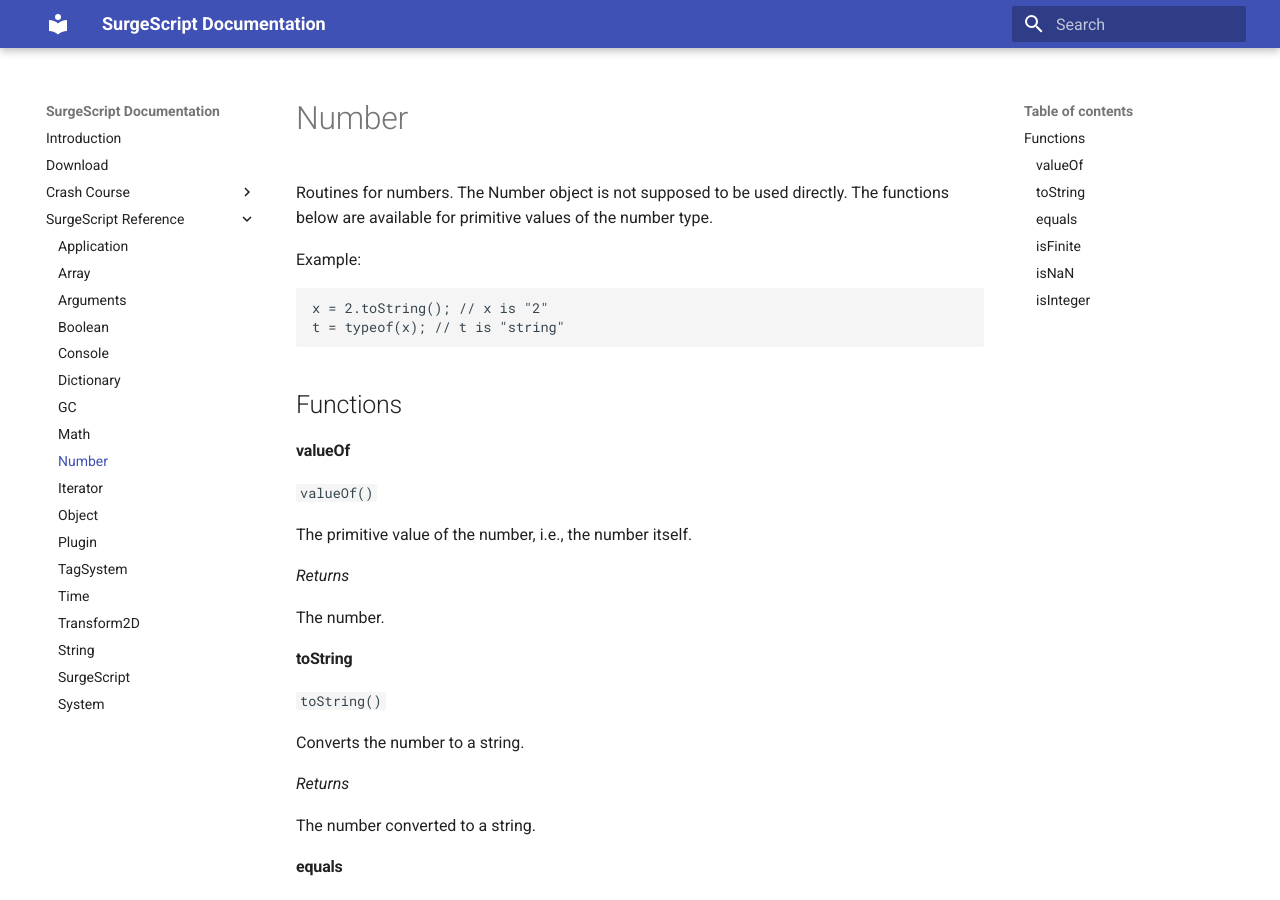
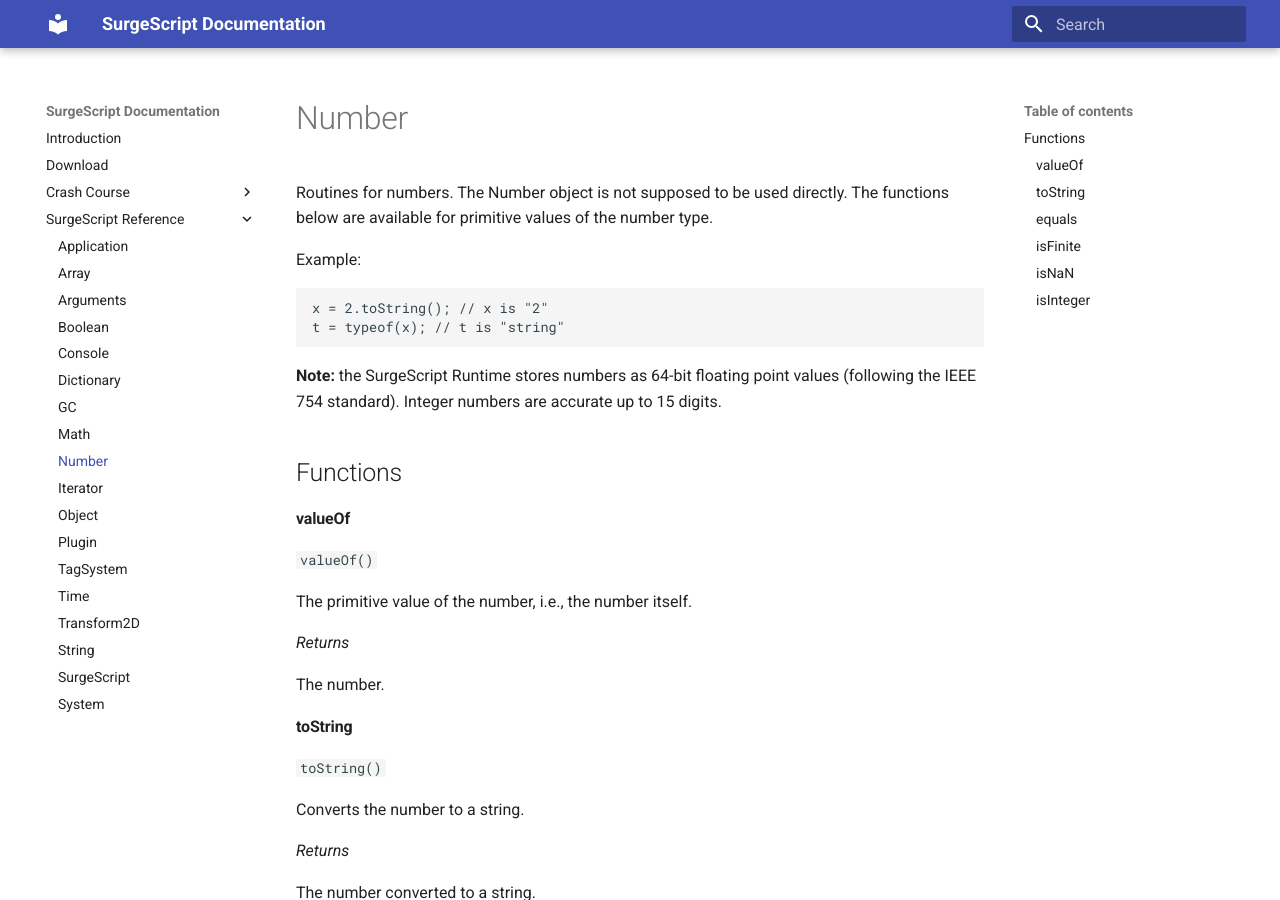
Before and after one commit to alemart/surgescript, an MkDocs documentation site: the page built from docs/reference/number.md, in a window 1280 px wide and 900 px high. Built offline with MkDocs 1.6.1 and Material for MkDocs 9.7.7, drawn with Linux system fonts in a browser that asks for light colours; old or Windows-style settings are respelled for this version of MkDocs.

Commit message:
Updated the documentation for Number.

````diff
--- a/docs/reference/number.md
+++ b/docs/reference/number.md
@@ -9,6 +9,8 @@
 x = 2.toString(); // x is "2"
 t = typeof(x); // t is "string"
 ```
+
+**Note:** the SurgeScript Runtime stores numbers as 64-bit floating point values (following the IEEE 754 standard). Integer numbers are accurate up to 15 digits.
 
 Functions
 ---------
````
